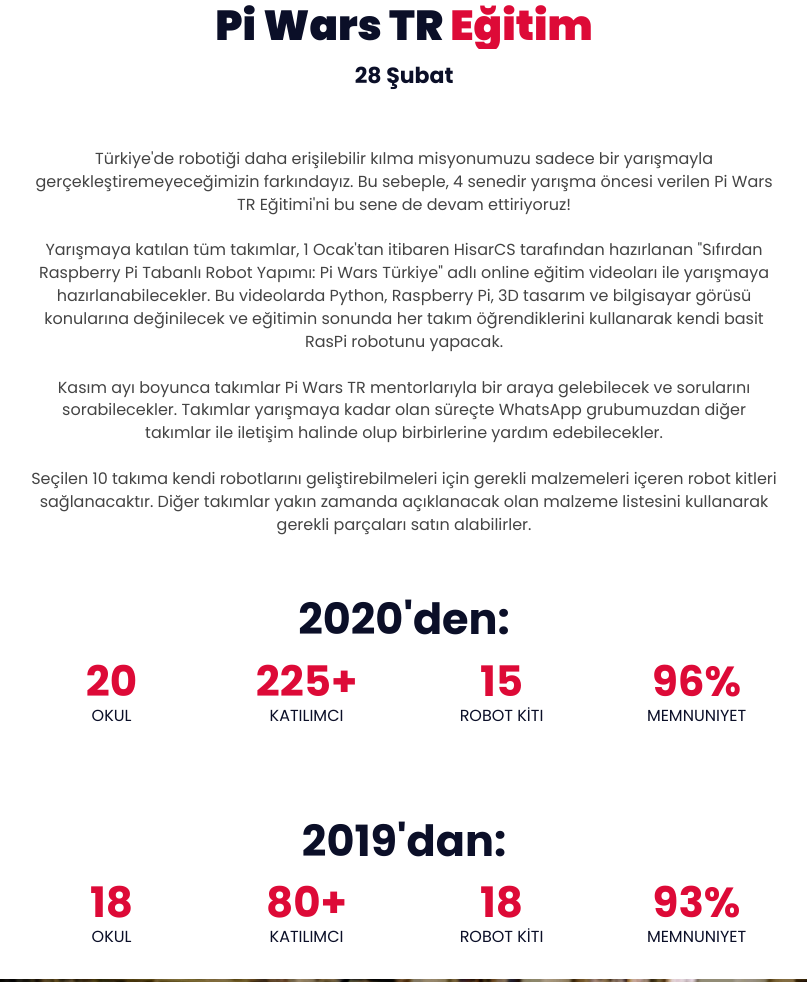
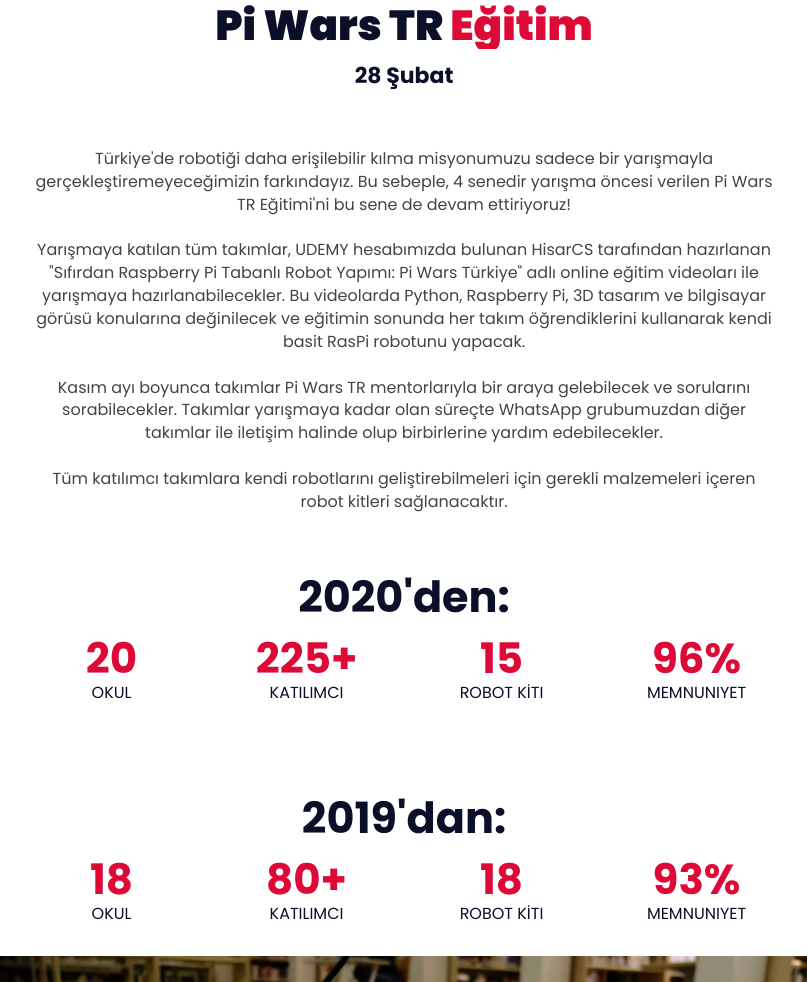
Before and after one commit to HisarCS/PiWarsTRWebsite, a plain HTML site: page index.html in a window 1280 px wide. Shown: the part 1356-2338 px from the top of the page, without its empty margins (236-1043 px from the left). Drawn offline with Linux system fonts and the light colour scheme.

Commit message:
emreday1

```diff
--- a/index.html
+++ b/index.html
@@ -253,7 +253,7 @@
                             gerçekleştiremeyeceğimizin farkındayız. Bu sebeple, 4 senedir yarışma öncesi verilen Pi Wars
                             TR Eğitimi'ni bu sene de devam ettiriyoruz!
                             <br>
-                            <br> Yarışmaya katılan tüm takımlar, 1 Ocak'tan itibaren HisarCS tarafından hazırlanan
+                            <br> Yarışmaya katılan tüm takımlar, UDEMY hesabımızda bulunan HisarCS tarafından hazırlanan
                             "Sıfırdan Raspberry Pi Tabanlı Robot Yapımı: Pi Wars Türkiye" adlı online eğitim videoları
                             ile yarışmaya hazırlanabilecekler. Bu videolarda
                             Python, Raspberry Pi, 3D tasarım ve bilgisayar görüsü konularına değinilecek ve eğitimin
@@ -262,9 +262,9 @@
                             sorabilecekler. Takımlar yarışmaya kadar olan süreçte WhatsApp grubumuzdan diğer takımlar
                             ile iletişim halinde olup birbirlerine yardım
                             edebilecekler. <br>
-                            <br> Seçilen 10 takıma kendi robotlarını geliştirebilmeleri için gerekli malzemeleri içeren
-                            robot kitleri sağlanacaktır. Diğer takımlar yakın zamanda açıklanacak olan malzeme listesini
-                            kullanarak gerekli parçaları satın alabilirler.
+                            <br> Tüm katılımcı takımlara kendi robotlarını geliştirebilmeleri için gerekli malzemeleri
+                            içeren
+                            robot kitleri sağlanacaktır.
                         </p>
                     </div>
                     <!-- /about content -->
```
